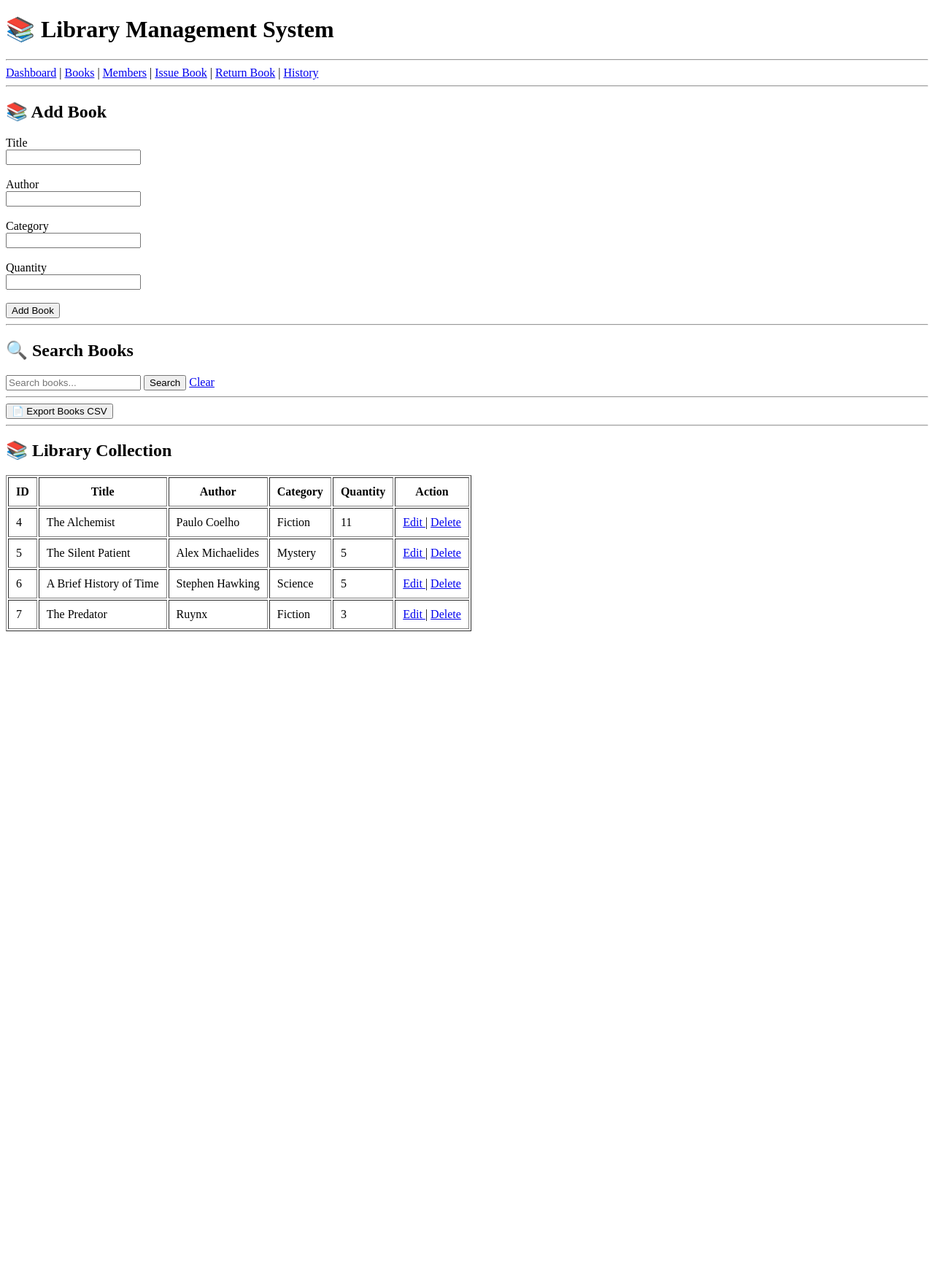
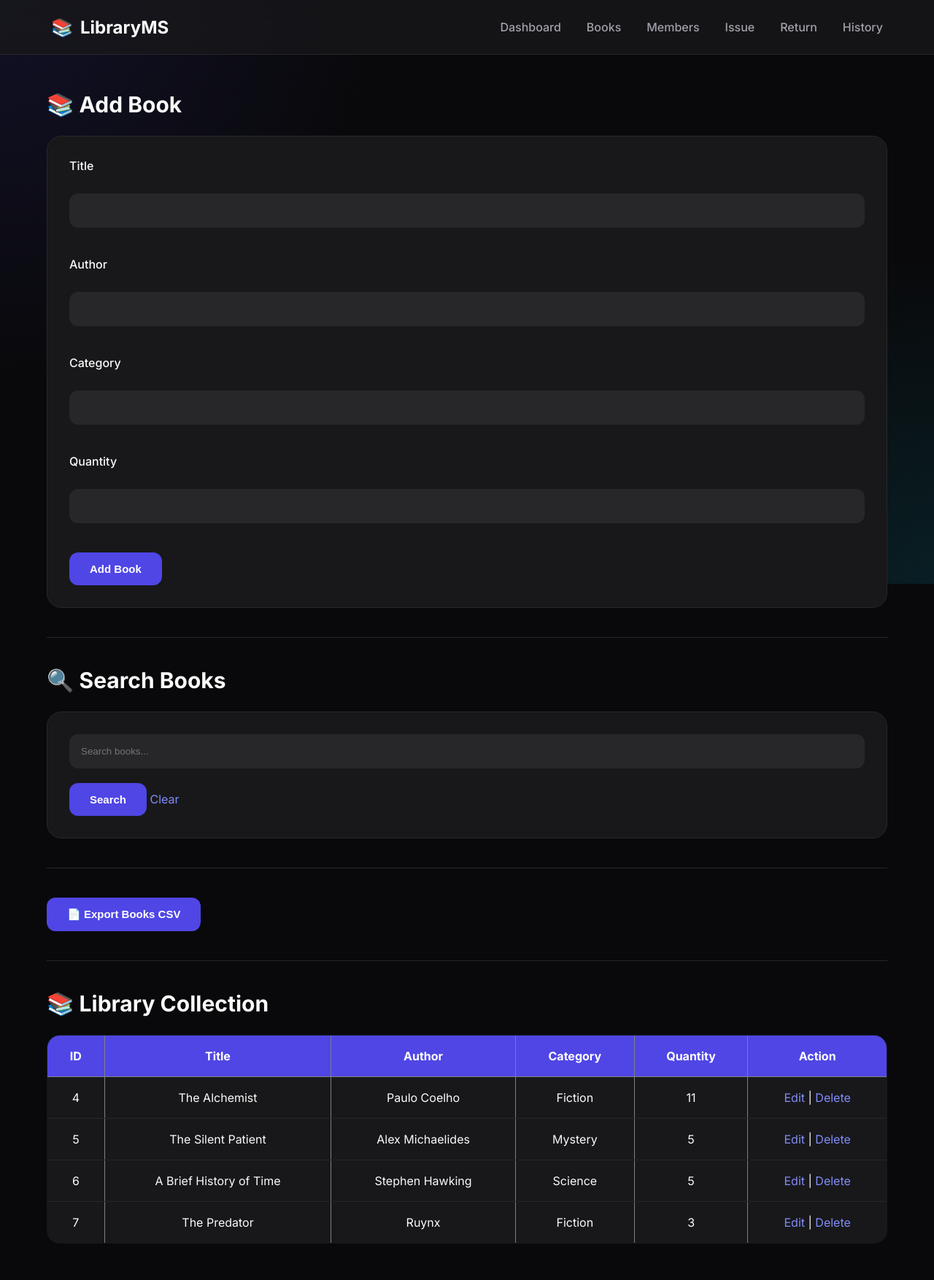
Before and after one commit to vanshika114/LMS, a Flask app: page /books in a window 1280 px wide. Shown: the whole page at 73% size. Before the commit the page ends 865 px from the top, so only its background shows below. Run offline with Flask 3, Linux system fonts and the light colour scheme; data comes from the database, SQL or seed files in the repository; both versions use the stored data as it was after the commit.

Commit message:
Complete Library Management System backend

```diff
--- /dev/null
+++ b/static/css/forms.css
@@ -0,0 +1,51 @@
+form{
+
+    background:#18181B;
+
+    padding:30px;
+
+    border-radius:20px;
+
+    border:1px solid #27272A;
+
+}
+
+label{
+
+    display:block;
+
+    margin-bottom:8px;
+
+    font-weight:500;
+
+}
+
+input,
+select{
+
+    width:100%;
+
+    padding:15px;
+
+    margin-bottom:20px;
+
+    background:#27272A;
+
+    color:white;
+
+    border:1px solid transparent;
+
+    border-radius:12px;
+
+    outline:none;
+
+    transition:.25s;
+
+}
+
+input:focus,
+select:focus{
+
+    border-color:#6366F1;
+
+}
--- a/static/css/style.css
+++ b/static/css/style.css
@@ -1,18 +1,310 @@
+/* =========================
+   Global
+========================= */
+
+*{
+    margin:0;
+    padding:0;
+    box-sizing:border-box;
+}
+
+html{
+    scroll-behavior:smooth;
+}
+
+body{
+
+    font-family:'Inter',sans-serif;
+
+    background:#09090B;
+
+    color:#FAFAFA;
+
+    min-height:100vh;
+
+    overflow-x:hidden;
+
+}
+
+/* =========================
+   Background
+========================= */
+
+.background{
+
+    position:fixed;
+
+    inset:0;
+
+    z-index:-2;
+
+    background:
+        radial-gradient(circle at top left,#4F46E520,transparent 35%),
+        radial-gradient(circle at bottom right,#06B6D420,transparent 30%),
+        #09090B;
+
+}
+
+/* =========================
+   Navbar
+========================= */
+
+.navbar{
+
+    width:100%;
+
+    height:75px;
+
+    display:flex;
+
+    justify-content:space-between;
+
+    align-items:center;
+
+    padding:0 70px;
+
+    background:rgba(24,24,27,.75);
+
+    backdrop-filter:blur(16px);
+
+    border-bottom:1px solid #27272A;
+
+    position:sticky;
+
+    top:0;
+
+    z-index:1000;
+
+}
+
+.logo{
+
+    display:flex;
+
+    align-items:center;
+
+    gap:10px;
+
+    font-size:24px;
+
+    font-weight:700;
+
+}
+
+.logo span{
+
+    color:white;
+
+}
+
+.nav-links{
+
+    display:flex;
+
+    gap:35px;
+
+}
+
+.nav-links a{
+
+    text-decoration:none;
+
+    color:#A1A1AA;
+
+    font-weight:500;
+
+    transition:.25s;
+
+}
+
+.nav-links a:hover{
+
+    color:white;
+
+}
+
+/* =========================
+   Container
+========================= */
+
+.container{
+
+    width:min(1200px,90%);
+
+    margin:auto;
+
+    padding:50px 0;
+
+}
+
+/* =========================
+   Headings
+========================= */
+
+h1{
+
+    font-size:48px;
+
+    margin-bottom:15px;
+
+}
+
+h2{
+
+    font-size:30px;
+
+    margin-bottom:25px;
+
+}
+
+h3{
+
+    margin-bottom:15px;
+
+}
+
+/* =========================
+   Glass Card
+========================= */
+
+.card{
+
+    background:rgba(24,24,27,.80);
+
+    backdrop-filter:blur(18px);
+
+    border:1px solid #27272A;
+
+    border-radius:20px;
+
+    padding:30px;
+
+    box-shadow:
+
+    0 10px 40px rgba(0,0,0,.30);
+
+}
+
+/* =========================
+   Buttons
+========================= */
+
+button{
+
+    background:#4F46E5;
+
+    color:white;
+
+    border:none;
+
+    padding:14px 28px;
+
+    border-radius:12px;
+
+    cursor:pointer;
+
+    font-size:15px;
+
+    font-weight:600;
+
+    transition:.25s;
+
+}
+
+button:hover{
+
+    background:#6366F1;
+
+    transform:translateY(-3px);
+
+    box-shadow:0 12px 30px rgba(79,70,229,.35);
+
+}
+
+/* =========================
+   Links
+========================= */
+
+a{
+
+    color:#818CF8;
+
+    text-decoration:none;
+
+}
+
+a:hover{
+
+    color:white;
+
+}
+
+/* =========================
+   Flash Messages
+========================= */
+
 .flash{
-    padding:12px;
-    margin-bottom:15px;
-    border-radius:8px;
-    font-weight:bold;
+
+    padding:18px;
+
+    border-radius:14px;
+
+    margin-bottom:25px;
+
+    font-weight:500;
+
 }
 
 .flash.success{
-    background:#d4edda;
-    color:#155724;
-    border:1px solid #c3e6cb;
+
+    background:#14532D;
+
+    border:1px solid #16A34A;
+
 }
 
 .flash.error{
-    background:#f8d7da;
-    color:#721c24;
-    border:1px solid #f5c6cb;
+
+    background:#7F1D1D;
+
+    border:1px solid #DC2626;
+
 }
+
+/* =========================
+   HR
+========================= */
+
+hr{
+
+    margin:40px 0;
+
+    border:none;
+
+    border-top:1px solid #27272A;
+
+}
+
+/* =========================
+   Scrollbar
+========================= */
+
+::-webkit-scrollbar{
+
+    width:10px;
+
+}
+
+::-webkit-scrollbar-thumb{
+
+    background:#3F3F46;
+
+    border-radius:20px;
+
+}
+
+::-webkit-scrollbar-thumb:hover{
+
+    background:#52525B;
+
+}
--- /dev/null
+++ b/static/css/tables.css
@@ -0,0 +1,39 @@
+table{
+
+    width:100%;
+
+    border-collapse:collapse;
+
+    background:#18181B;
+
+    border-radius:18px;
+
+    overflow:hidden;
+
+}
+
+th{
+
+    background:#4F46E5;
+
+    color:white;
+
+    padding:18px;
+
+}
+
+td{
+
+    padding:18px;
+
+    border-bottom:1px solid #27272A;
+
+    text-align:center;
+
+}
+
+tr:hover{
+
+    background:#202024;
+
+}
--- a/templates/base.html
+++ b/templates/base.html
@@ -5,65 +5,107 @@
 
     <meta charset="UTF-8">
 
-    <meta name="viewport" content="width=device-width, initial-scale=1.0">
+    <meta
+        name="viewport"
+        content="width=device-width, initial-scale=1.0">
 
-    <title>{% block title %}Library Management System{% endblock %}</title>
+    <title>{% block title %}LibraryMS{% endblock %}</title>
 
-    <link rel="stylesheet" href="{{ url_for('static', filename='css/style.css') }}">
+    <!-- Google Font -->
+
+    <link rel="preconnect"
+        href="https://fonts.googleapis.com">
+
+    <link rel="preconnect"
+        href="https://fonts.gstatic.com"
+        crossorigin>
+
+    <link href="https://fonts.googleapis.com/css2?family=Inter:wght@300;400;500;600;700;800&display=swap"
+        rel="stylesheet">
+
+    <!-- CSS -->
+
+    <link rel="stylesheet"
+        href="{{ url_for('static', filename='css/style.css') }}">
+
+    <link rel="stylesheet"
+        href="{{ url_for('static', filename='css/dashboard.css') }}">
+
+    <link rel="stylesheet"
+        href="{{ url_for('static', filename='css/forms.css') }}">
+
+    <link rel="stylesheet"
+        href="{{ url_for('static', filename='css/tables.css') }}">
 
 </head>
 
 <body>
 
-    <h1>📚 Library Management System</h1>
+    <!-- Background Layer -->
 
-    <hr>
+    <div class="background"></div>
 
-    <nav>
+    <!-- Navigation -->
 
-        <a href="/">Dashboard</a> |
+    <nav class="navbar">
 
-        <a href="/books">Books</a> |
+        <div class="logo">
 
-        <a href="/members">Members</a> |
+            📚 <span>LibraryMS</span>
 
-        <a href="/issue-book">Issue Book</a> |
+        </div>
 
-        <a href="/return-book">Return Book</a> |
+        <div class="nav-links">
+
+            <a href="/">Dashboard</a>
+
+            <a href="/books">Books</a>
+
+            <a href="/members">Members</a>
+
+            <a href="/issue-book">Issue</a>
+
+            <a href="/return-book">Return</a>
 
             <a href="/history">History</a>
 
+        </div>
+
     </nav>
 
-    <hr>
+    <!-- Main Content -->
+
+    <main class="container">
 
         {% with messages = get_flashed_messages(with_categories=true) %}
+
         {% if messages %}
 
         {% for category, message in messages %}
 
-                {% if category == "success" %}
+        <div class="flash {{ category }}">
 
-                    <div class="flash success">
             {{ message }}
+
         </div>
-
-                {% else %}
-
-                    <div class="flash error">
-                        {{ message }}
-                    </div>
-
-                {% endif %}
 
         {% endfor %}
 
         {% endif %}
+
         {% endwith %}
 
         {% block content %}
         {% endblock %}
 
+    </main>
+
+    <!-- JS -->
+
+    <script src="{{ url_for('static', filename='js/script.js') }}"></script>
+
+    <script src="{{ url_for('static', filename='js/animations.js') }}"></script>
+
 </body>
 
 </html>
```
Also changed, not shown: library.db, static/css/dashboard.css (added), static/js/animation.js (added). Lines whose indentation alone changed are shown as unchanged.
